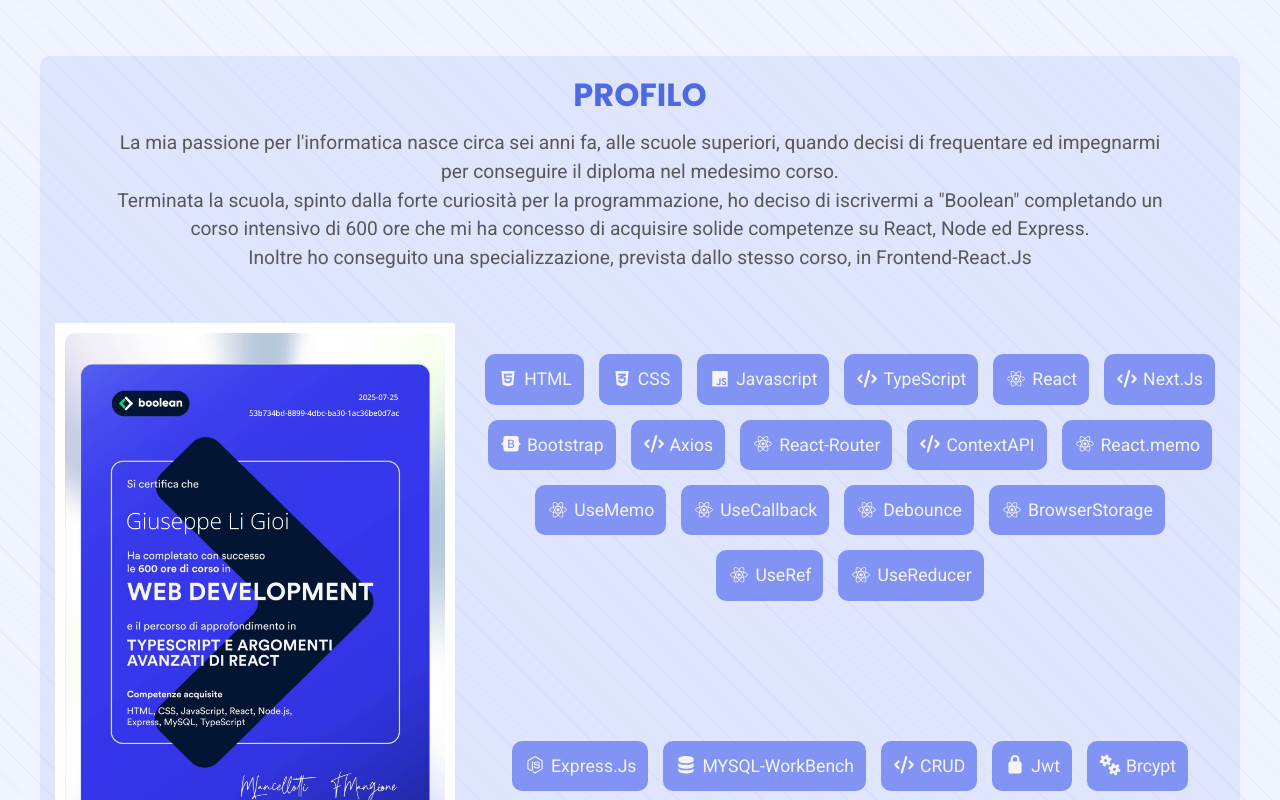
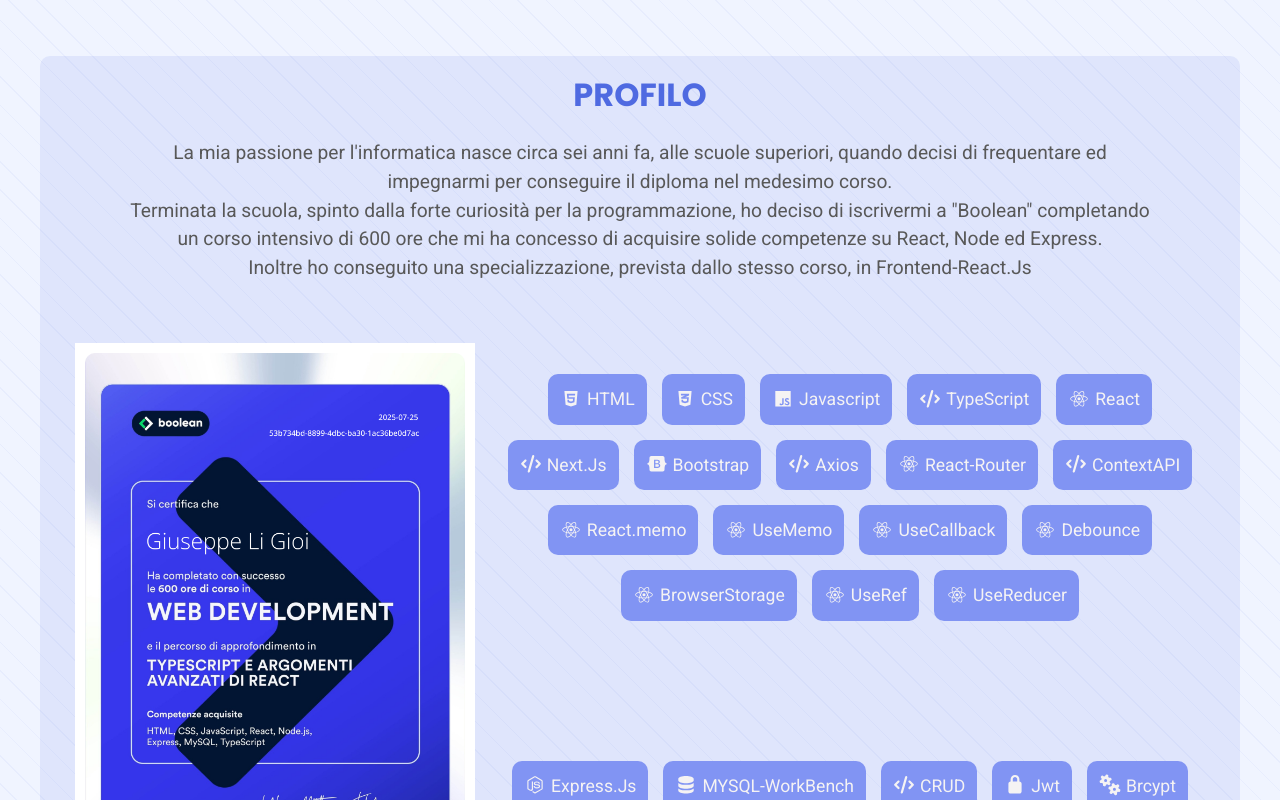
Before and after one commit to GiuseppeLiGioi/personal-portfolio, a React (Vite) app: page / in a window 1280 px wide. Shown: the part 480-1280 px from the top of the page. Built offline with nearby package versions, Linux system fonts and the light colour scheme.

Commit message:
fixed. profile-stack postion

```diff
--- a/src/styles/index.css
+++ b/src/styles/index.css
@@ -177,6 +177,9 @@ flex-direction: column;
 justify-content: center;
 align-items: center;
 gap: 10px;
+width: 100%;
+padding: 10px;
+margin: 0 auto;
 }
 
 .description-about{
@@ -191,6 +194,9 @@ gap: 10px;
   flex-direction: column;
   justify-content: center;
   align-items: center;
+  padding: 10px;
+  width: 100%;
+  margin: 0 auto;
   gap: 20px;
 }
 
@@ -204,9 +210,10 @@ align-items: center;
 .figure-certificate{
   padding: 10px;
   background-color: white;
-  width: 400px;
   height: auto;
   margin-top: 40px;
+  width: 95%;
+  margin: 0 auto;
 }
 
 .img-certificate{
```
